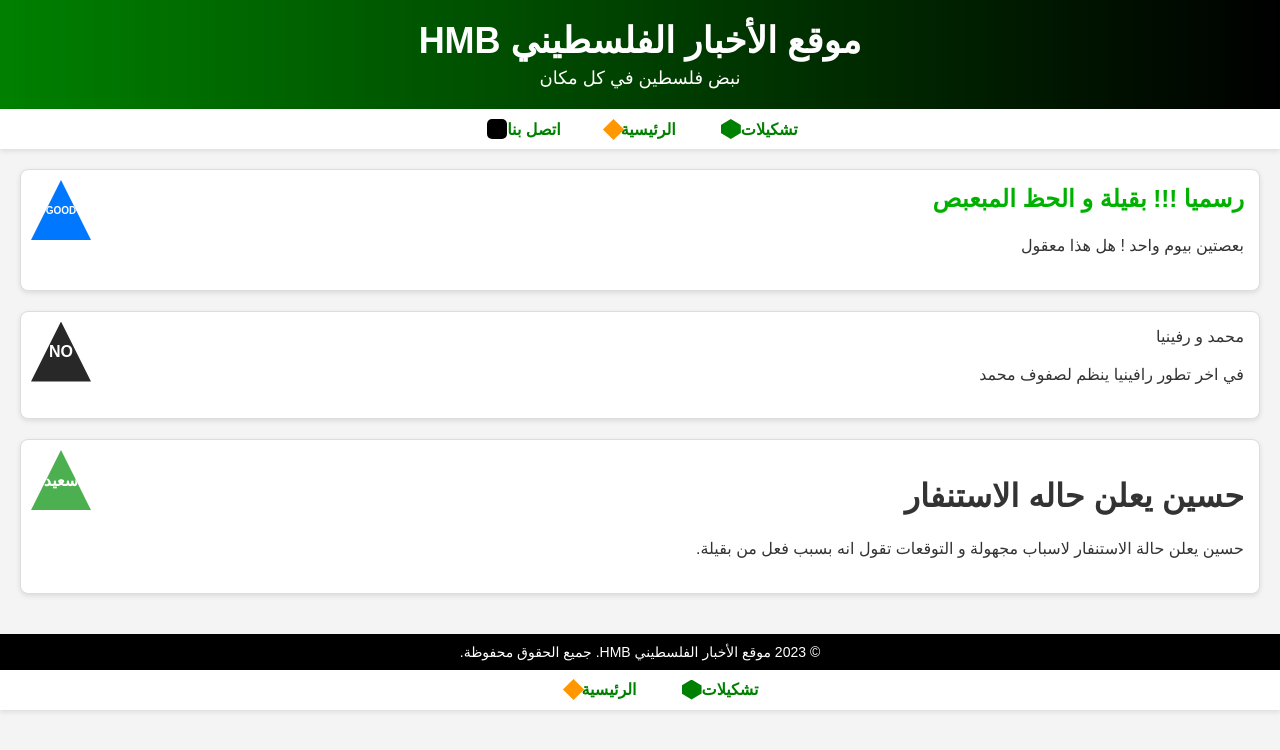
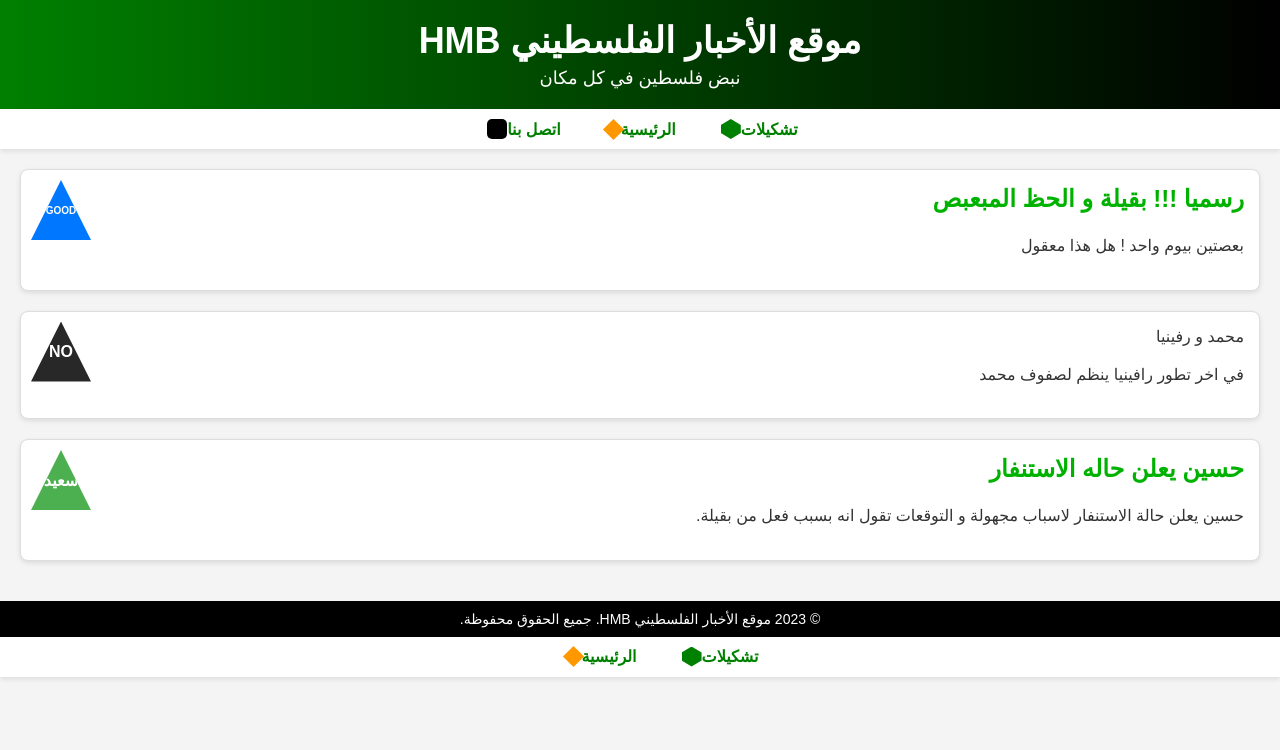
Before and after one commit to abu-samer/abu-samer, a plain HTML site: page index.html in a window 1280 px wide. Drawn offline with Linux system fonts and the light colour scheme.

Commit message:
Update index.html

```diff
--- a/index.html
+++ b/index.html
@@ -247,7 +247,7 @@
         <div class="news-card">
             <div class="happy-triangle">سعيد</div>
 
-            <h1>حسين يعلن حاله الاستنفار</h1>
+            <h2>حسين يعلن حاله الاستنفار</h2>
             <p>حسين يعلن حالة الاستنفار لاسباب مجهولة
                 و التوقعات تقول انه بسبب فعل من بقيلة.</p>
         </div>
```
